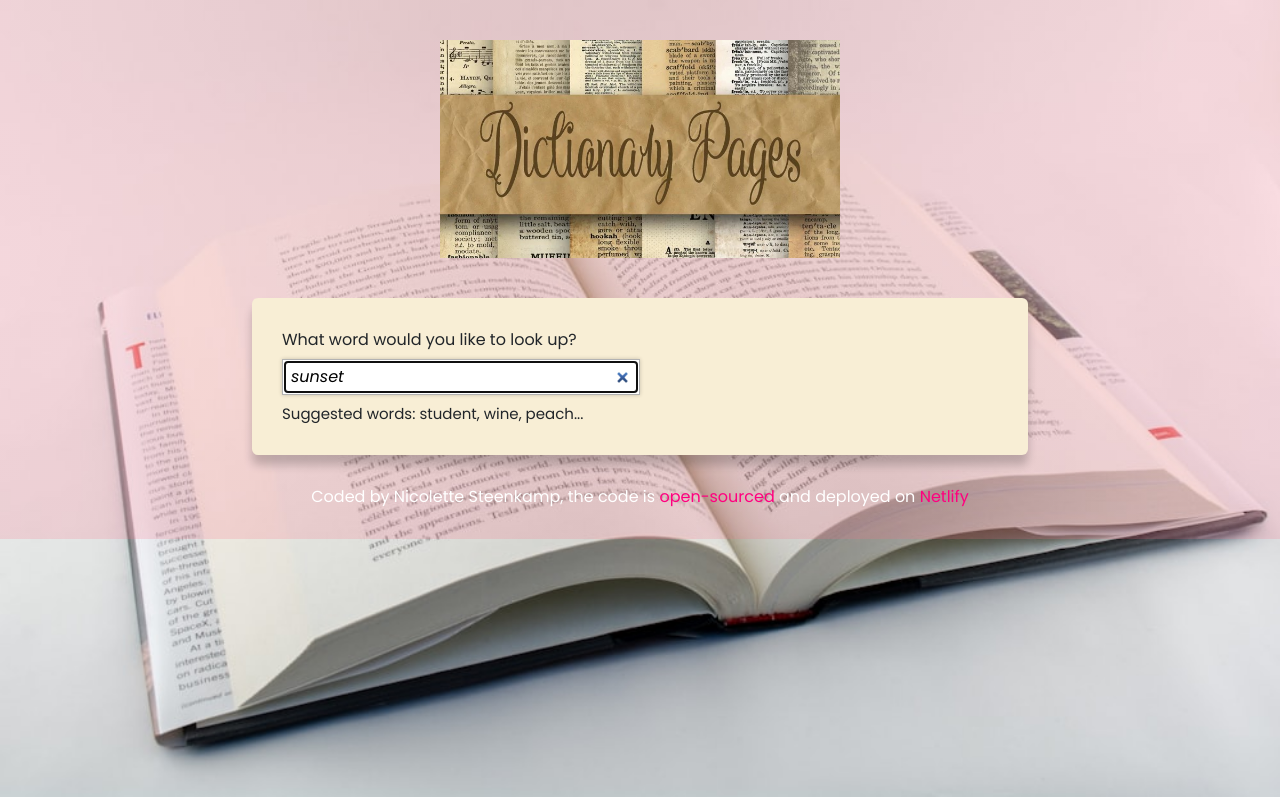
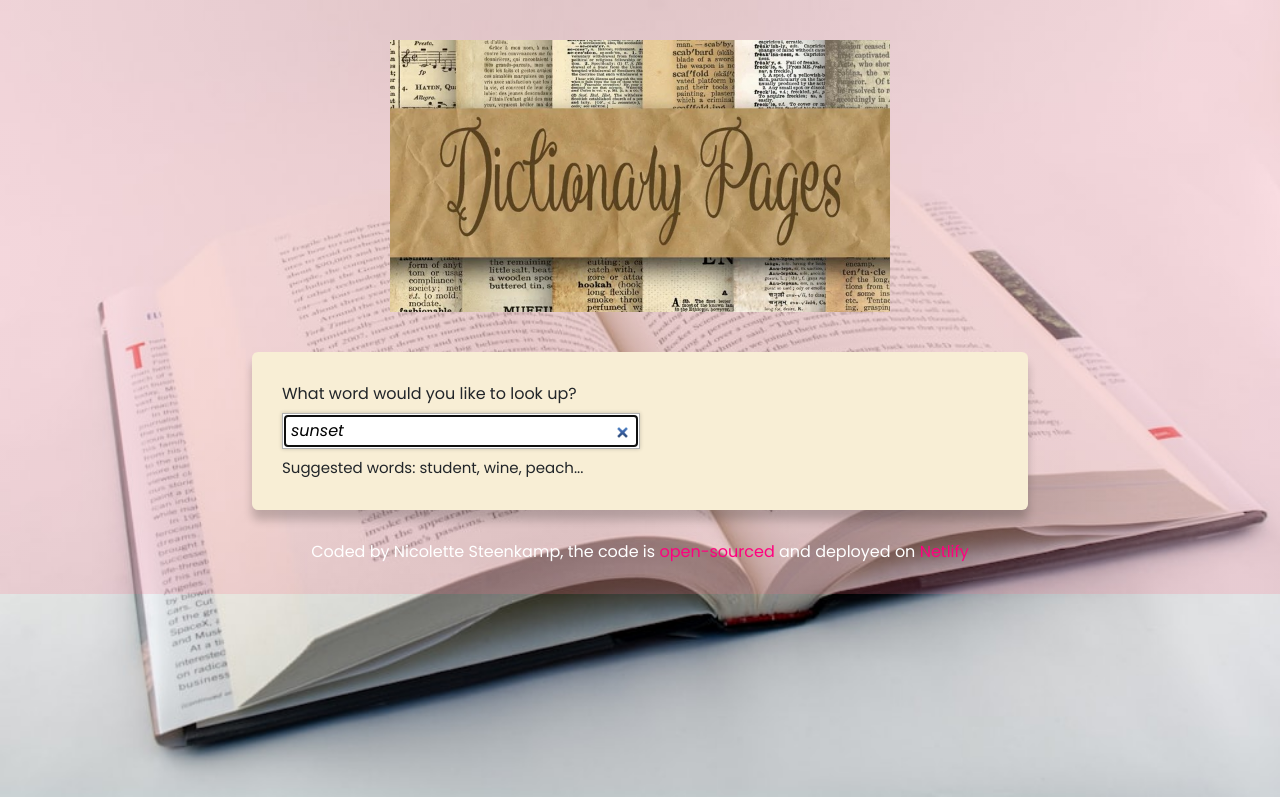
Before and after one commit to NicoletteSteenkamp/Dictionary, a React (Create React App) app: page / in a window 1280 px wide. Built offline with nearby package versions, Linux system fonts and the light colour scheme; no server answers; a web font is replaced by a local one.

Commit message:
edited logo

```diff
--- a/src/App.css
+++ b/src/App.css
@@ -15,7 +15,7 @@ text-decoration: none;}
 
 .App-header{margin: 30px 0;}
 
-.app-logo{max-width: 400px;
+.app-logo{max-width: 500px;
 display: block;
 margin: 0 auto;
 padding: 10px 0;}
```
